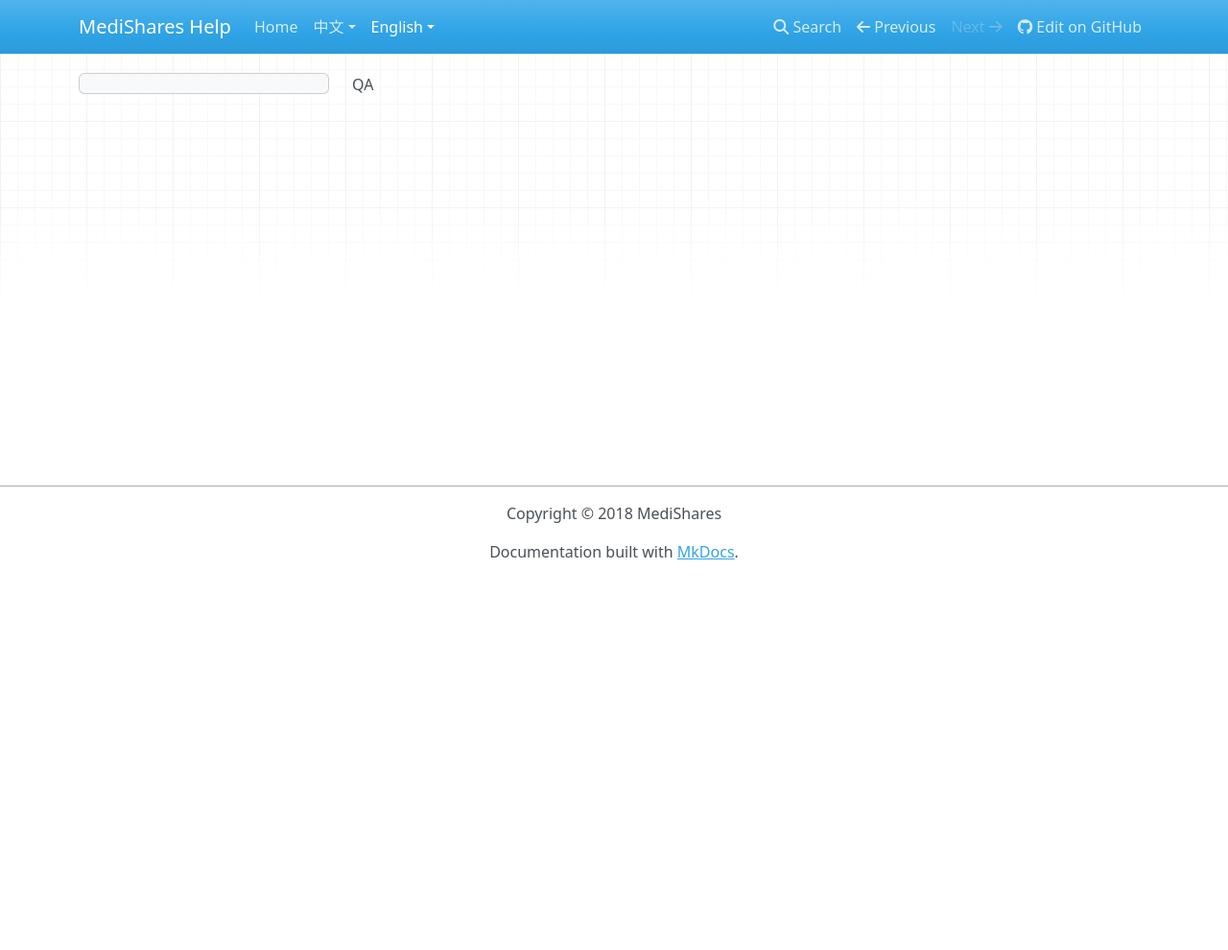
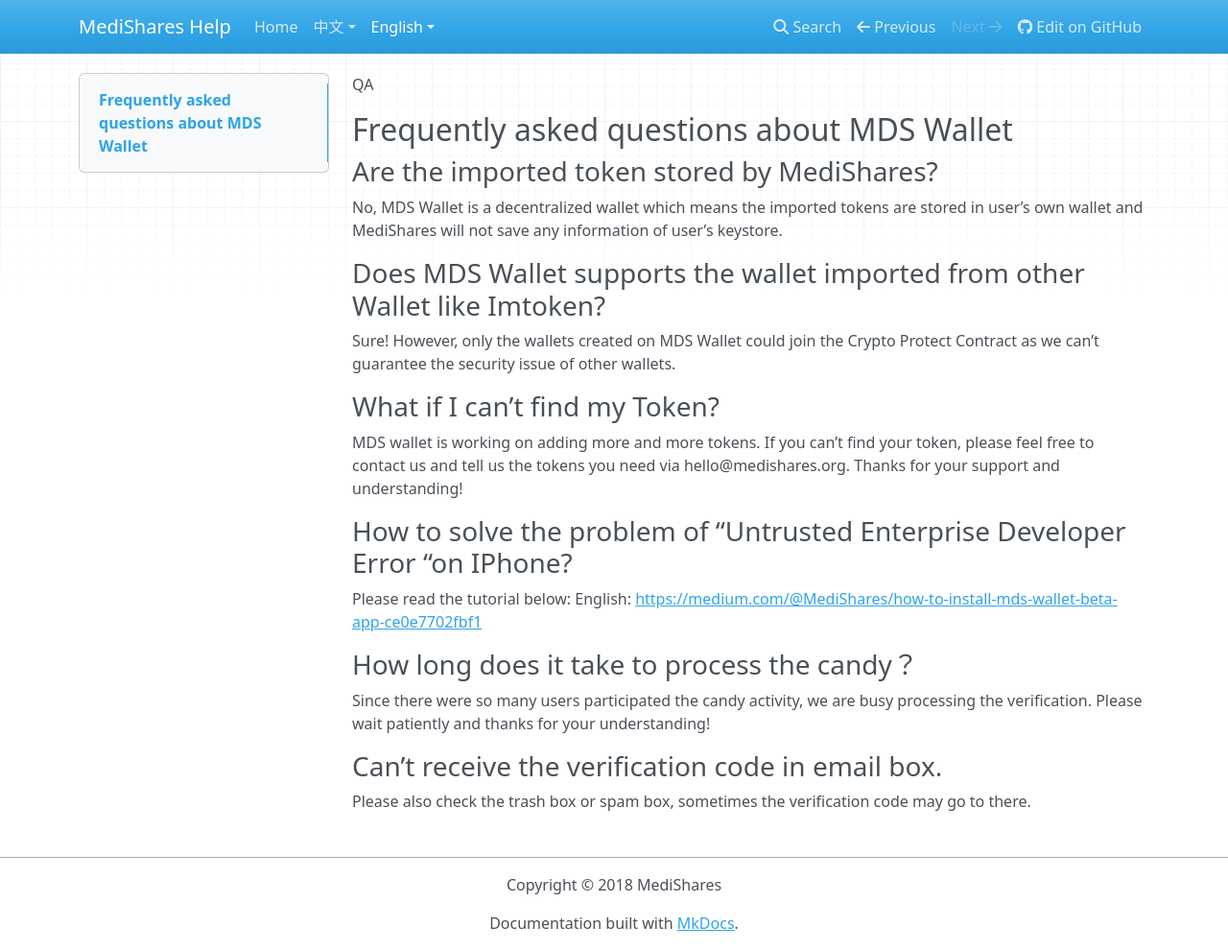
Before and after one commit to yiShanXin/mds-help, an MkDocs documentation site: the page built from docs/en/QA.md, in a window 1280 px wide and 990 px high. Shown: the whole window at 96% size. Built offline with MkDocs 1.6.1, drawn with Linux system fonts in a browser that asks for light colours; nearby versions of some CDN libraries; old or Windows-style settings are respelled for this version of MkDocs.

Commit message:
Update QA.md

```diff
--- a/docs/en/QA.md
+++ b/docs/en/QA.md
@@ -1 +1,28 @@
 QA
+
+## Frequently asked questions about MDS Wallet
+
+### Are the imported token stored by MediShares?
+
+No, MDS Wallet is a decentralized wallet which means the imported tokens are stored in user’s own wallet and MediShares will not save any information of user’s keystore.
+
+### Does MDS Wallet supports the wallet imported from other Wallet like Imtoken?
+
+Sure! However, only the wallets created on MDS Wallet could join the Crypto Protect Contract as we can’t guarantee the security issue of other wallets.
+
+### What if I can’t find my Token?
+
+MDS wallet is working on adding more and more tokens. If you can’t find your token, please feel free to contact us and tell us the tokens you need via hello@medishares.org. Thanks for your support and understanding!
+
+### How to solve the problem of “Untrusted Enterprise Developer Error “on IPhone?
+
+Please read the tutorial below:
+English: [https://medium.com/@MediShares/how-to-install-mds-wallet-beta-app-ce0e7702fbf1]()
+
+### How long does it take to process the candy？
+
+Since there were so many users participated the candy activity, we are busy processing the verification. Please wait patiently and thanks for your understanding!
+
+### Can’t receive the verification code in email box.
+
+Please also check the trash box or spam box, sometimes the verification code may go to there.
```
